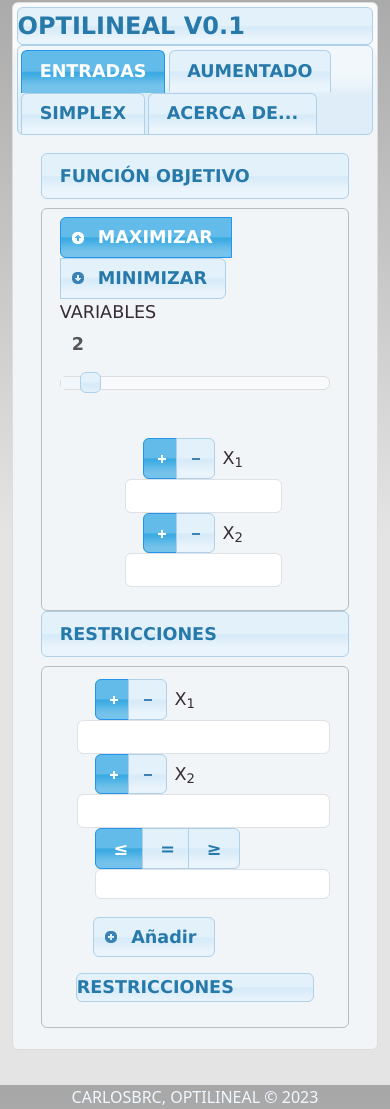
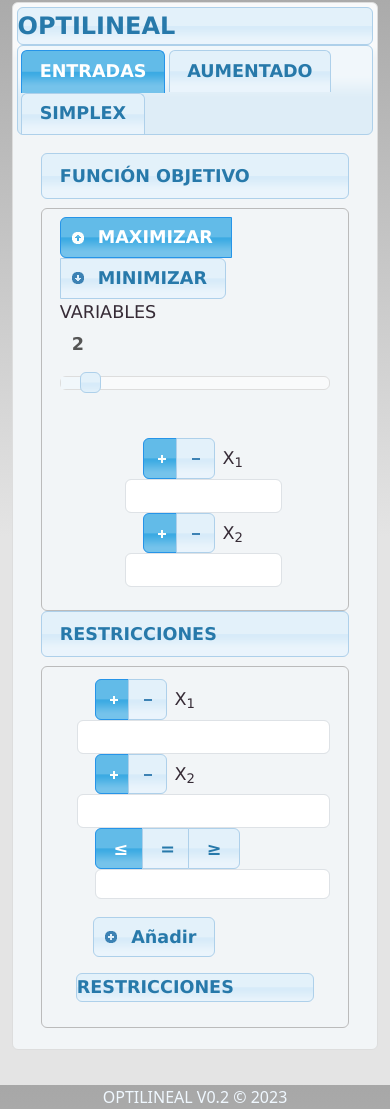
Before and after one commit to carterror/optilineal, a plain HTML site: page www/index.html in a window 390 px wide. Shown: the part 33-1142 px from the top of the page. Drawn offline with Linux system fonts and the light colour scheme; some packages are replaced by stand-ins of ours; files that its build step writes are made by us from their sources.

Commit message:
Update index.html
cambios para saylin

```diff
--- a/www/index.html
+++ b/www/index.html
@@ -3,7 +3,7 @@
  <head>
   <meta charset="utf-8">
   <meta name="viewport" content="width=device-width, initial-scale=1">
-  <title>OptiLineal v0.1</title>
+  <title>OptiLineal v0.2</title>
   <link type="text/css" href="./css/themes/base/jquery.ui.all.css" rel="stylesheet" />
   <script type="text/javascript" src="./js/jquery-1.4.2.js"></script>
   <script type="text/javascript" src="./js/ui/jquery.ui.core.js"></script>
@@ -31,13 +31,13 @@
 
   <div id="simplex_tabs" >
     <div id="" class="ui-state-default ui-corner-all" style="font-size: x-large;">
-        OptiLineal v0.1
+        OptiLineal
     </div>
    <ul>
     <li><a href="#tab_en">Entradas</a></li>
     <li><a href="#tab_au">Aumentado</a></li>
     <li><a href="#tab_simplex">Simplex</a></li>
-    <li><a href="#tab_acercade">Acerca de...</a></li>
+    <!-- <li><a href="#tab_acercade">Acerca de...</a></li> -->
    </ul>
 
 
@@ -150,8 +150,9 @@
      </div>
     </div>
     </div>
+
     <div id="tab_simplex">
-    <div id="jsx_solucion">
+        <div id="jsx_solucion">
      <div class="titulo ui-state-default ui-corner-all">Soluci&oacute;n</div>
      <div class="contenido" id="jsx_solucion_pasos">
      </div>
@@ -159,27 +160,11 @@
 
    </div>
 
-
-   <div id="tab_acercade"  style="width: 90%; overflow-x: auto;">
-    <!-- <p>
-        Javascript SimpleX es un proyecto desarrollado para el departamento de Estad&iacute;stica e Investigaci&oacute;n Operativa de la Universidad de Sevilla con el objetivo de proporcionar una herramienta did&aacute;ctica orientada tanto a alumnos como a profesores, que en este caso, se centra en la resoluci&oacute;n de los problemas de programaci&oacute;n lineal haciendo uso del algoritmo del Simplex y represent&aacute;ndolos gr&aacute;ficamente.
-    </p>
-    <p>
-     Esta herramienta se distribuye bajo la licencia <a href="http://www.gnu.org/licenses/gpl-2.0.html">GPL v2</a>, tanto la licencia como el <a href="rsc/jsx.zip">c&oacute;digo fuente</a> est&aacute;n disponibles para su descarga.
-    </p>
-    <br />
-    <p>
-     <b>Con modificaciones realizadas por:</b>
-    </p> -->
-    <p>
-     <b>Carlos Brayan Ramila Chorens</b>: carlosbrc@estudiantes.uci.cu
-    </p>
-   </div>
   </div>
 
 
   <div id="pie" style="color: aliceblue;">
-   carlosbrc, OptiLineal &copy; 2023
+   OptiLineal v0.2 &copy; 2023
    <div>
    </div>
   </div>
```
